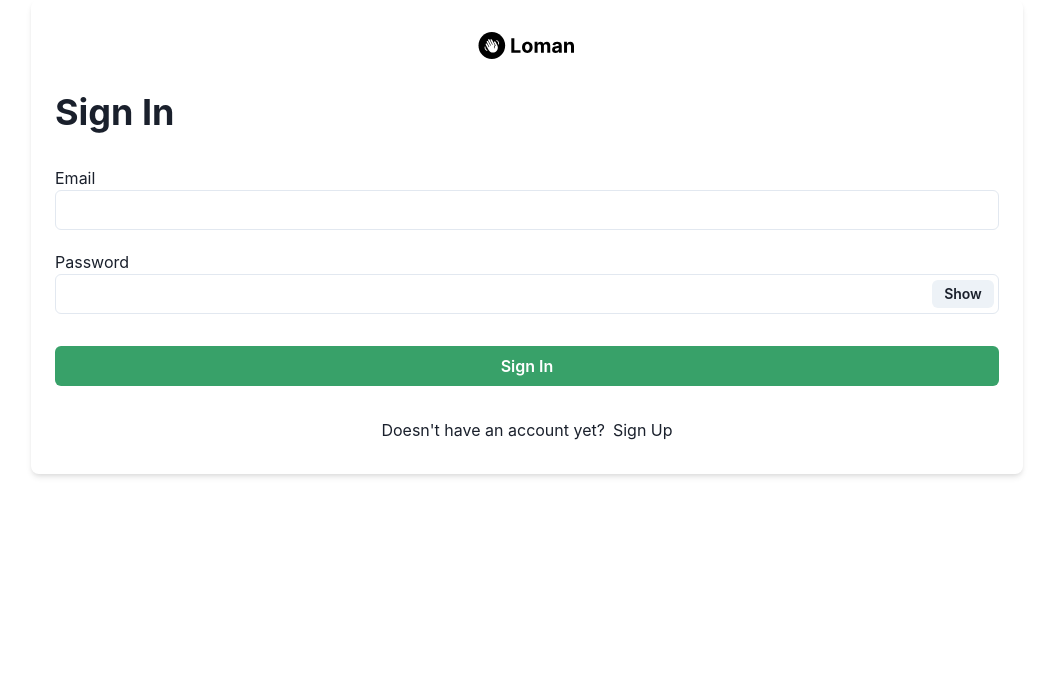
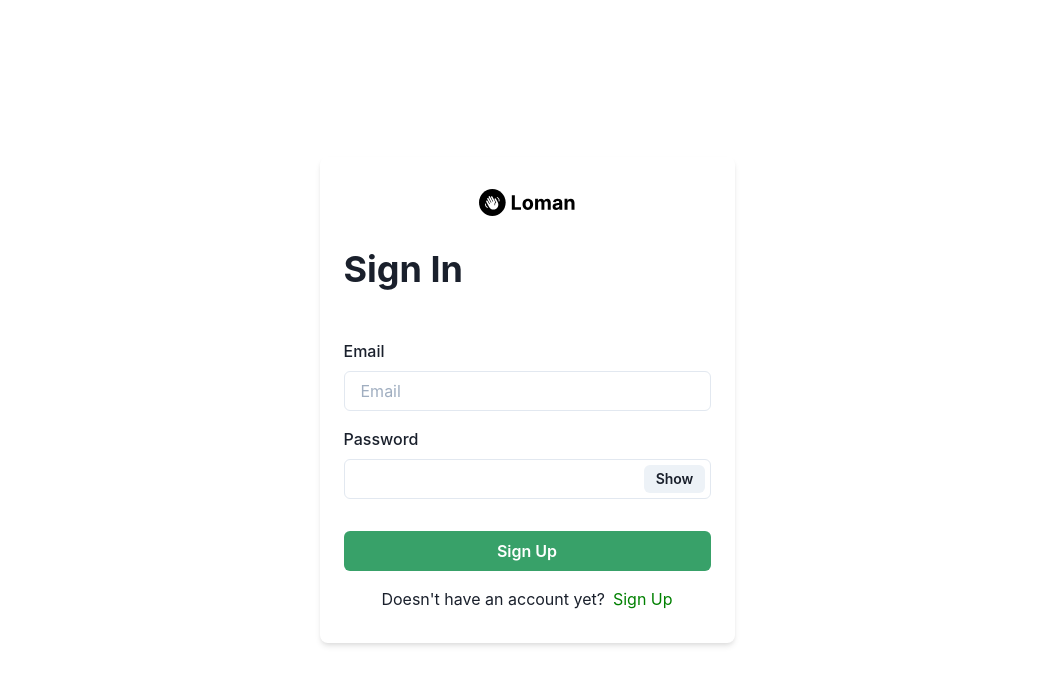
Before and after one commit to rtx-compfest/loman-frontend, a Next.js app: page /sign-in in a window 1280 px wide. Shown: the top 684 px of the page, without its empty margins (113-1166 px from the left). Built offline with nearby package versions, Linux system fonts and the light colour scheme.

Commit message:
Add Sign In form validation

```diff
--- a/context/auth.js
+++ b/context/auth.js
@@ -50,8 +50,6 @@ export const AuthProvider = ({children}) => {
 
     const res = await fetch(`${URL}/user/register`, options)
 
-    console.log(res)
-
     const result = await res.json()
 
     if (result.status !== true) {
@@ -88,7 +86,9 @@ export const AuthProvider = ({children}) => {
 
     const result = await res.json()
 
-    if (result.status !== true) return await Promise.reject(result)
+    if (result.status !== true) {
+      throw new Error(result)
+    }
 
     setUserData(getUser())
 
--- a/pages/sign-in/index.js
+++ b/pages/sign-in/index.js
@@ -1,25 +1,40 @@
-import {Layout} from '@components/Layout'
+import {useState} from 'react'
+import NextLink from 'next/link'
+import Image from 'next/image'
+import * as Yup from 'yup'
+import {Field, Form, Formik} from 'formik'
 import {
-  Box,
   Button,
   Center,
+  FormControl,
+  FormErrorMessage,
+  FormLabel,
+  Grid,
   Heading,
   Input,
   InputGroup,
   InputRightElement,
+  Link,
   Text,
   VStack,
 } from '@chakra-ui/react'
-import Link from 'next/link'
-import {useState} from 'react'
-import Image from 'next/image'
+
+import {Layout} from '@components/Layout'
 import Logo from '../../public/loman.svg'
 
 const SignIn = () => {
   const [show, setShow] = useState(false)
+  // eslint-disable-next-line no-unused-vars
+  const [isSubmitting, setIsSubmitting] = useState(false)
+
+  const formSubmit = (value) => {
+    console.log(value)
+  }
 
   return (
     <Layout hasNavbar={false} hasFooter={false}>
+      <Grid as="main" placeItems="center" minHeight="100vh">
+        <Grid marginBlock="85px" maxWidth="415px" width="100%">
           <VStack
             boxShadow="md"
             borderRadius="0.5rem"
@@ -32,32 +47,93 @@ const SignIn = () => {
 
             <Heading>Sign In</Heading>
 
-        <VStack spacing="1.25rem" align="stretch">
-          <Box>
-            <Text>Email</Text>
-            <Input />
-          </Box>
-
-          <Box>
-            <Text>Password</Text>
+            <Formik
+              initialValues={{
+                email: '',
+                password: '',
+              }}
+              validationSchema={Yup.object({
+                email: Yup.string()
+                  .email('Email is invalid')
+                  .required('Email is required'),
+                password: Yup.string().required('Password is required'),
+              })}
+              onSubmit={formSubmit}
+            >
+              <Form>
+                <Field name="email" type="email">
+                  {({field, form}) => (
+                    <FormControl
+                      marginBlock="4"
+                      isInvalid={form.errors.email && form.touched.email}
+                    >
+                      <FormLabel htmlFor="email">Email</FormLabel>
+                      <Input
+                        {...field}
+                        id="email"
+                        placeholder="Email"
+                        type="email"
+                      />
+                      <FormErrorMessage>{form.errors.email}</FormErrorMessage>
+                    </FormControl>
+                  )}
+                </Field>
+                <Field name="password" type="password">
+                  {({field, form}) => (
+                    <FormControl
+                      marginBlock="4"
+                      isInvalid={
+                        form.errors.password && form.touched.password
+                      }
+                    >
+                      <FormLabel htmlFor="password">Password</FormLabel>
                       <InputGroup>
-              <Input pr="4.5rem" type={show ? 'text' : 'password'} />
+                        <Input
+                          {...field}
+                          pr="4.5rem"
+                          id="password"
+                          type={show ? 'text' : 'password'}
+                        />
                         <InputRightElement width="4.5rem">
-                <Button h="1.75rem" size="sm" onClick={() => setShow(!show)}>
+                          <Button
+                            h="1.75rem"
+                            size="sm"
+                            onClick={() => setShow(!show)}
+                          >
                             {show ? 'Hide' : 'Show'}
                           </Button>
                         </InputRightElement>
                       </InputGroup>
-          </Box>
-        </VStack>
-
-        <Button colorScheme="green">Sign In</Button>
+                      <FormErrorMessage>
+                        {form.errors.password}
+                      </FormErrorMessage>
+                    </FormControl>
+                  )}
+                </Field>
+                <Button
+                  type="submit"
+                  variant="solid"
+                  colorScheme="green"
+                  isLoading={isSubmitting}
+                  width="100%"
+                  marginBlock="4"
+                >
+                  Sign Up
+                </Button>
 
                 <Center alignSelf="stretch">
-          <Text mr="0.5rem">{"Doesn't have an account yet?"}</Text>
-          <Link href={'/sign-up'}>Sign Up</Link>
+                  <Text mr="0.5rem">Doesn&apos;t have an account yet?</Text>
+                  <Link as={NextLink} href="/sign-up">
+                    <a>
+                      <Text color="green">Sign Up</Text>
+                    </a>
+                  </Link>
                 </Center>
+              </Form>
+            </Formik>
           </VStack>
+        </Grid>
+      </Grid>
     </Layout>
   )
 }
```
Lines whose indentation alone changed are shown as unchanged.
